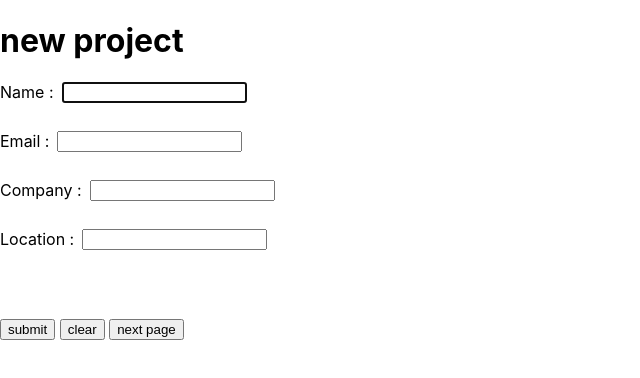
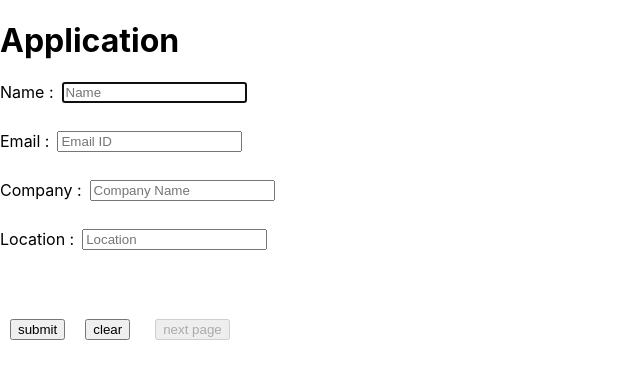
Before and after one commit to NagarjunPrabhu1907/React-nagarjun, a React (Create React App) app in the folder reactapp-nagarjun/: page / in a window 1280 px wide. Shown: the top 378 px of the page, without its empty margins (0-640 px from the left). Built offline with nearby package versions, Linux system fonts and the light colour scheme.

Commit message:
Update Example_project.js

```diff
--- a/reactapp-nagarjun/src/Example_project.js
+++ b/reactapp-nagarjun/src/Example_project.js
@@ -2,13 +2,20 @@ import React, { useState,useEffect,useRef } from "react";
 import {useNavigate} from 'react-router-dom';
 import NextPage from "./NextPage";
 
+
 export default function Example_project() {
-    const [NameValue, setName] = useState(' ');
-    const [emailValue, setEmail] = useState(' ');
-    const [CompanyValue, setCompany] = useState(' ');
-    const [locationValue, setLocation] = useState(' ');
+    const [NameValue, setName] = useState();
+    const [emailValue, setEmail] = useState();
+    const [CompanyValue, setCompany] = useState();
+    const [locationValue, setLocation] = useState();
+    const navigate = useNavigate();
 
-    const navigate = useNavigate();
+
+    const [error1, setError1] = useState(null);
+    const [error2, setError2] = useState(null);
+    const [error3, setError3] = useState(null);
+    const [error4, setError4] = useState(null);
+
 
     function Reset() {
         setName("")
@@ -51,11 +58,53 @@ export default function Example_project() {
     const labelStyle = {
         marginRight: '8px',
       };
+      const handleName = e=>{
+        if (!validateName(e.target.value)){
+            setError1("name invalid")
+            }else
+            {
+                setError1(null);
+            }
+            setName(e.target.value);
+      }
+      const handleEmail = e=>{
+        if (!validateEmail(e.target.value)){
+            setError2("email invalid")
+            }else
+            {
+                setError2(null);
+            }
+            setEmail(e.target.value);
+      }
+      const handleCompanyName = e=>{
+        if (!validateCompany(e.target.value)){
+            setError3("company name invalid")
+            }else
+            {
+                setError3(null);
+            }
+            setCompany(e.target.value);
+      }
+      const handleLocation = e=>{
+        if (!validateLocation(e.target.value)){
+            setError4("location invalid")
+            }else
+            {
+                setError4(null);
+            }
+            setLocation(e.target.value);
+      }
+
+
+  const validateName = () => /^[A-Za-z\s]*$/.test(NameValue);
+  const validateEmail = () => /^[^\s@]+@[^\s@]+\.[^\s@]+$/.test(emailValue);
+ const validateCompany = () => /^[A-Za-z\s]*$/.test(CompanyValue);
+  const validateLocation = () => /^[A-Za-z\s]*$/.test(locationValue);
 
 
     return (
         <div>
-            <h1> new project</h1>
+            <h1> Application</h1>
 
             <div style={containerStyle}>
                 <label style={labelStyle}>  Name : </label>
@@ -63,11 +112,13 @@ export default function Example_project() {
                     type="text"
                     value={NameValue}
                     placeholder="Name"
-                    onChange={(e) => setName(e.target.value)}
+                    onChange={handleName}
                     style={inputStyle}
                     ref={ref}
+
                 />
             </div>
+            {error1 && <h2 style={{color: 'red'}}>{error1}</h2>}
             <br />
             <div style={containerStyle}>
             <label style={labelStyle}> Email : </label>
@@ -75,11 +126,13 @@ export default function Example_project() {
                     type="text"
                     value={emailValue}
                     placeholder="Email ID"
-                    onChange={(e) => setEmail(e.target.value)}
+                    onChange={handleEmail}
                     style={inputStyle}
+
 
                 />
             </div>
+            {error2 && <h2 style={{color: 'red'}}>{error2}</h2>}
             <br />
 
             <div style={containerStyle}>
@@ -88,10 +141,12 @@ export default function Example_project() {
                     type="text"
                     value={CompanyValue}
                     placeholder="Company Name"
-                    onChange={(e) => setCompany(e.target.value)}
+                    onChange={handleCompanyName}
                     style={inputStyle}
+
                 />
             </div>
+            {error3 && <h2 style={{color: 'red'}}>{error3}</h2>}
             <br />
 
             <div style={containerStyle}>
@@ -100,21 +155,19 @@ export default function Example_project() {
                     type="text"
                     value={locationValue}
                     placeholder="Location"
-                    onChange={(e) => setLocation(e.target.value)}
+                    onChange={handleLocation}
                     style={inputStyle}
-                />
+
+                     />
                 <br />
             </div>
+            {error4 && <h2 style={{color: 'red'}}>{error4}</h2>}
             <br/>
             <br/>
             <br/>
-            <button onClick={saveToLocalStorage}>submit</button>
-            {" "}
-            <button onClick={Reset} > clear </button>
-            {" "}
-            <button onClick={()=> navigate('/next-page')} > next page </button>
-
-
+            <button style={{marginLeft:"10px"}} onClick={saveToLocalStorage}>submit</button>
+            <button style={{marginLeft:"20px"}} onClick={Reset} > clear </button>
+            <button style={{marginLeft:"25px"}} onClick={()=> navigate('/next-page')} disabled={!NameValue || !emailValue|| !CompanyValue || !locationValue} > next page </button>
 
         </div>
     )
```
